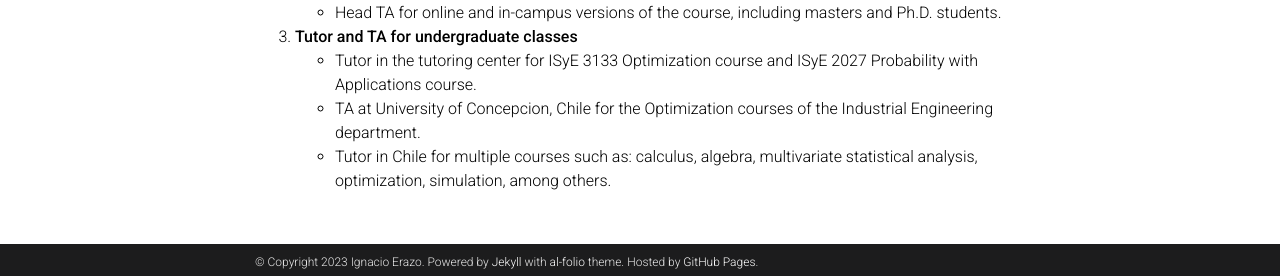
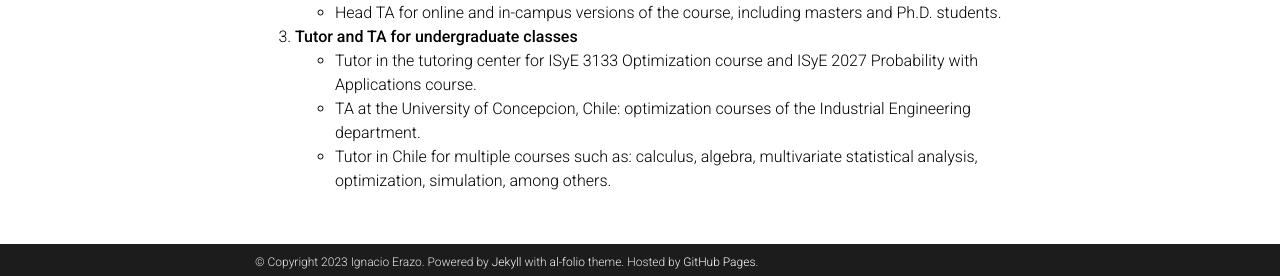
Before and after one commit to ierazo/ierazo.github.io, a Jekyll site: the page built from _pages/teaching.md, in a window 1280 px wide and 1095 px high. Shown: the part 816-1092 px from the top of the window. Built offline with Jekyll 4.4.1, drawn with Linux system fonts in a browser that asks for light colours; comment, search, counter and statistics services are not loaded; a style sheet for code colours, icons or effects is not loaded.

Commit message:
change in the teaching tab

```diff
--- a/_pages/teaching.md
+++ b/_pages/teaching.md
@@ -26,5 +26,5 @@ nav_order: 5
     - Head TA for online and in-campus versions of the course, including masters and Ph.D. students.
 3. **Tutor and TA for undergraduate classes**
     - Tutor in the tutoring center for ISyE 3133 Optimization course and ISyE 2027 Probability with Applications course.
-    - TA at University of Concepcion, Chile for the Optimization courses of the Industrial Engineering department.
+    - TA at the University of Concepcion, Chile: optimization courses of the Industrial Engineering department.
     - Tutor in Chile for multiple courses such as: calculus, algebra, multivariate statistical analysis, optimization, simulation, among others.
```
Also changed, not shown: _pages/about.md (+1 -1 lines).
